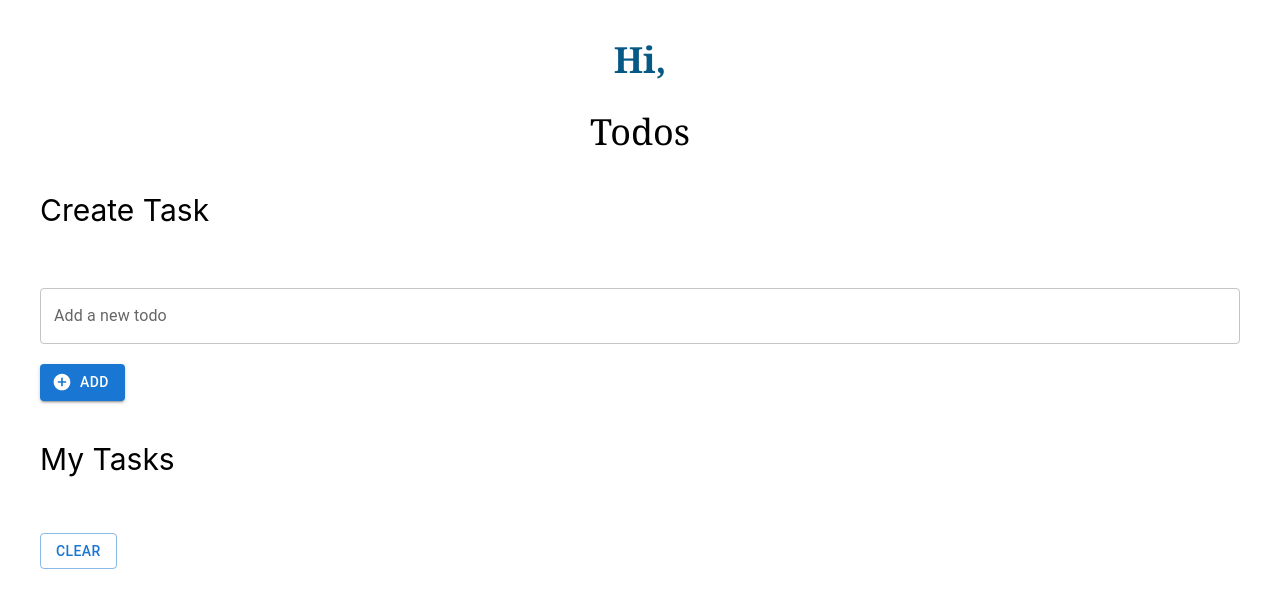
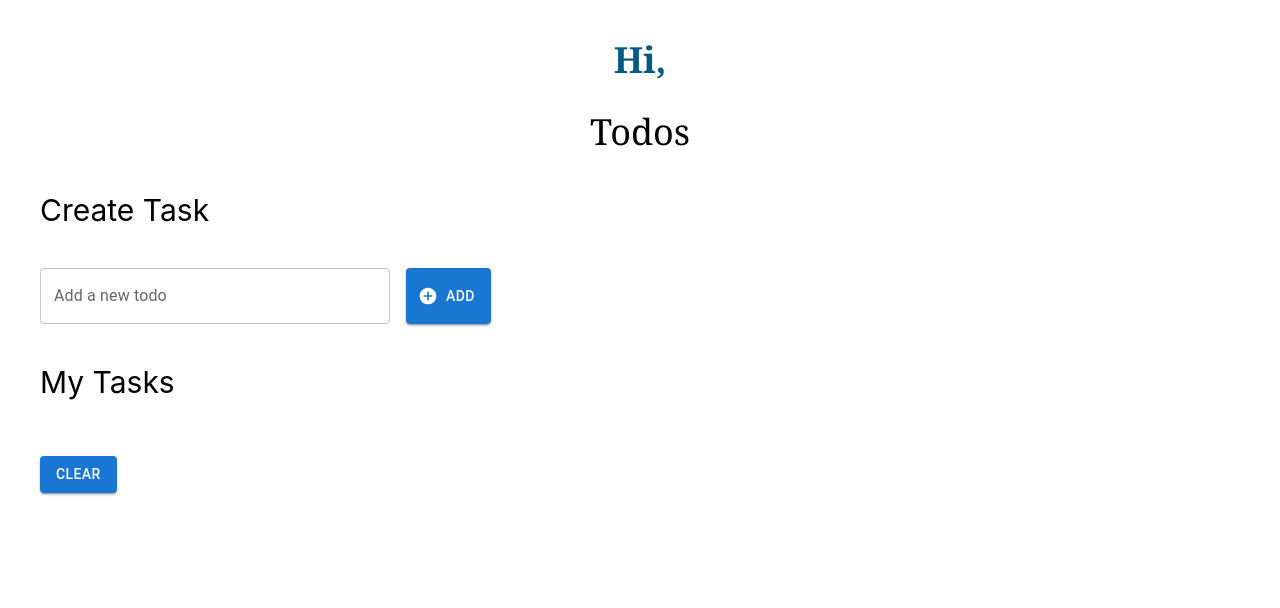
Before and after one commit to PrasannaVigneswari/NextrowTask1, a React (Create React App) app: page /Todo-list in a window 1280 px wide. Shown: the top 608 px of the page. Built offline with nearby package versions, Linux system fonts and the light colour scheme.

Commit message:
updated tasklist

```diff
--- a/src/App.js
+++ b/src/App.js
@@ -1,32 +1,11 @@
-import React, { useState } from 'react';
-import { BrowserRouter as Router, Route, Routes } from 'react-router-dom';
-import Todolist from './components/todolist/Todolist';
-import SignupForm from './components/signupform/SignupForm';
+import React from "react";
+import Routing from "./routes/Routing";
 
 function App() {
-  // Track the user's name
-  const [name, setName] = useState('');
-
-  // Function to handle login
-  const handleLogin = (username) => {
-    setName(username);
-  };
-
   return (
-    <div className="App">
-      <Router>
-        <Routes>
-          <Route
-            path="/"
-            element={<SignupForm handleLogin={handleLogin} />}
-          />
-          <Route
-            path="/Todo-list"
-            element={<Todolist name={name} />}
-          />
-        </Routes>
-      </Router>
-    </div>
-  );
+    <>
+      <Routing />
+    </>
+   );
 }
 export default App;
--- a/src/Components/SignupForm/SignupForm.js
+++ b/src/Components/SignupForm/SignupForm.js
@@ -1,11 +1,8 @@
 import React, { useState } from "react";
-import TextField from "@mui/material/TextField";
-import Button from "@mui/material/Button";
-import Avatar from "@mui/material/Avatar";
+import { Button, Avatar, Typography, Grid, TextField } from "@mui/material";
 import LockOutlinedIcon from "@mui/icons-material/LockOutlined";
-import Typography from "@mui/material/Typography";
-import Grid from "@mui/material/Grid";
 import { useNavigate } from "react-router-dom";
+import { validateEmail, validatePassword } from "../../utils/validation";
 
 const SignupForm = () => {
   const [formData, setFormData] = useState({
@@ -30,21 +27,19 @@ const SignupForm = () => {
     });
   };
 
-
   const handleSubmit = (e) => {
     e.preventDefault();
     setIsSubmitted(true);
     setValidationMessages({});
 
-    const validateEmail = (email) => {
-    const emailRegex = /^[A-Z0-9._%+-]+@[A-Z0-9.-]+\.[A-Z]{2,}$/i; //emailRegex is a regular expression that matches common email address patterns.
-    // use .test(email) method checks if the provided email matches the regular expression pattern
-    return emailRegex.test(email);
-  }; //
-
     if (!validateEmail(formData.email)) {
       //check Email adress is valid or not
       setValidationMessages({ email: "Invalid email address" }); // Set an error message for the email field.
+    } else if (!validatePassword(formData.password)) {
+      setValidationMessages({
+        password:
+          "password should have atleast 1 capital letter, 1 numeric and 1  special character",
+      });
     } else {
       history(`/Todo-list?name=${formData.firstName}`);
       // If the email address is valid, navigate to the Todo-list page with the user's first name.
@@ -119,6 +114,8 @@ const SignupForm = () => {
             sx={{ m: 1, width: "43ch" }}
             value={formData.password}
             onChange={handleChange}
+            error={validationMessages.password && isSubmitted}
+            helperText={validationMessages.password}
           />
 
           <Button
--- a/src/Components/Todolist/Todolist.js
+++ b/src/Components/Todolist/Todolist.js
@@ -1,28 +1,26 @@
-import React, { useState, useEffect } from 'react';
-import { useLocation } from 'react-router-dom';
-import TextField from '@mui/material/TextField';
-import Button from '@mui/material/Button';
-import List from '@mui/material/List';
-import ListItem from '@mui/material/ListItem';
-import Checkbox from '@mui/material/Checkbox';
-import IconButton from '@mui/material/IconButton';
-import DeleteIcon from '@mui/icons-material/Delete';
-import { AddCircle } from '@mui/icons-material';
+import React, { useState, useEffect } from "react";
+import { useLocation } from "react-router-dom";
+import {TextField,Button,List,ListItem,Checkbox,IconButton,} from "@mui/material";
+import { AddCircle, Delete as DeleteIcon } from "@mui/icons-material";
+import ConfirmationDialog from "../../utils/ConfirmationDialog";
 
 const Todolist = () => {
   const location = useLocation();
   const searchParams = new URLSearchParams(location.search);
-  const name = searchParams.get('name');
+  const name = searchParams.get("name");
 
   const [idCounter, setIdCounter] = useState(0);
   const [todos, setTodos] = useState([]);
-  const [newTodo, setNewTodo] = useState('');
-  const [error, setError] = useState('');
+  const [newTodo, setNewTodo] = useState("");
+  const [error, setError] = useState("");
+  const [isConfirmationDialogOpen, setIsConfirmationDialogOpen] =useState(false);
+  const [deleteConfirmationOpen, setDeleteConfirmationOpen] = useState(false);
+  const [deleteIndex, setDeleteIndex] = useState(null);
 
   // Load tasks from local storage
   useEffect(() => {
-    if (localStorage.getItem('localTasks')) {
-      const storedList = JSON.parse(localStorage.getItem('localTasks'));
+    if (localStorage.getItem("localTasks")) {
+      const storedList = JSON.parse(localStorage.getItem("localTasks"));
       setTodos(storedList);
       setIdCounter(storedList.length);
     }
@@ -30,13 +28,19 @@ const Todolist = () => {
 
   // Save tasks to local storage
   const saveTasks = (tasks) => {
-    localStorage.setItem('localTasks', JSON.stringify(tasks));
+    localStorage.setItem("localTasks", JSON.stringify(tasks));
   };
 
   // Add a new task
   const addTodo = () => {
-    if (newTodo.trim() === '') {
-      setError('Task cannot be empty');
+    if (newTodo.trim() === "") {
+      setError("Task cannot be empty");
+      return;
+    }
+    if (
+      todos.some((todo) => todo.title.toLowerCase() === newTodo.toLowerCase())
+    ) {
+      setError("Task already exists");
       return;
     }
 
@@ -46,10 +50,8 @@ const Todolist = () => {
     };
 
     setTodos((prevTodos) => [...prevTodos, newTask]);
-    setNewTodo('');
-    setError('');
-
-    // Increment the ID counter for the next task
+    setNewTodo("");
+    setError("");
     setIdCounter(idCounter + 1);
     saveTasks([...todos, newTask]);
   };
@@ -57,7 +59,7 @@ const Todolist = () => {
   // Handle changes in the new task input
   const handleNewTodoChange = (e) => {
     setNewTodo(e.target.value);
-    setError('');
+    setError("");
   };
 
   // Toggle task completion
@@ -67,52 +69,101 @@ const Todolist = () => {
     setTodos(updatedTodos);
     saveTasks(updatedTodos);
   };
-
-  // Delete a task
-  const deleteTodo = (index) => {
-    const confirmation = window.confirm('Are you sure you want to delete?');
-    if (confirmation) {
-      const updatedTodos = [...todos];
-      updatedTodos.splice(index, 1);
-      setTodos(updatedTodos);
-      saveTasks(updatedTodos);
-    }
+  const openDeleteConfirmation = (index) => {
+    setDeleteConfirmationOpen(true);
+    setDeleteIndex(index);
   };
 
-  // Clear tasks with confirmation
-  const handleClear = () => {
-    const confirmation = window.confirm('Are you sure you want to clear?');
-    if (confirmation) {
-      setTodos([]);
-      localStorage.removeItem('localTasks');
-    }
+  const handleDeleteConfirmation = () => {
+    const updatedTodos = [...todos];
+    updatedTodos.splice(deleteIndex, 1);
+    setTodos(updatedTodos);
+    saveTasks(updatedTodos);
+    setDeleteConfirmationOpen(false);
+  };
+
+  const clearTodos = () => {
+    setDeleteIndex(null);
+    setIsConfirmationDialogOpen(true);
+  };
+
+  const handleClearConfirmed = () => {
+    setTodos([]);
+    localStorage.removeItem("localTasks");
+    setIsConfirmationDialogOpen(false);
   };
 
   return (
     <div className="p-10 h-screen">
-      <h1 className='text-4xl font-serif font-semibold text-sky-800 text-center'>Hi, {name}</h1>
+      <h1 className="text-4xl font-serif font-semibold text-sky-800 text-center">
+        Hi, {name}
+      </h1>
       <h1 className="text-4xl text-center font-serif mt-8">Todos</h1>
       <h2 className="text-3xl mt-10">Create Task</h2>
 
-      <div className="mt-10">
-        <TextField label="Add a new todo" variant="outlined" sx={{ marginTop: '20px' }} fullWidth value={newTodo} onChange={handleNewTodoChange} />
-        <Button variant="contained" className="hover:bg-cyan-400 primary" sx={{ marginTop: '20px' }} startIcon={<AddCircle />} onClick={addTodo}>Add</Button>
-        {error && <p className="text-red-500 mt-2">{error}</p>}
+      <div className="flex gap-4 mt-10">
+        <TextField
+          label="Add a new todo"
+          variant="outlined"
+          sx={{ width: "350px" }}
+          value={newTodo}
+          onChange={handleNewTodoChange}
+        />
+        <Button
+          variant="contained"
+          className="hover:bg-cyan-400 primary"
+          startIcon={<AddCircle />}
+          onClick={addTodo}
+        >
+          Add
+        </Button>
+
       </div>
+      {error && <p className="text-red-500 mt-2">{error}</p>}
 
       <h4 className="text-3xl mt-10 mb-5">My Tasks</h4>
       <List>
         {todos.map((todo, index) => (
-          <ListItem key={todo.id} className="flex items-center bg-cyan-100 rounded mt-5 shadow-md max-w-screen-sm">
-            <Checkbox onClick={() => toggleCompletion(index)} checked={todo.completed} />
+          <ListItem
+            key={todo.id}
+            className="flex items-center bg-cyan-100 rounded mt-5 shadow-md max-w-screen-sm"
+          >
+            <Checkbox
+              onClick={() => toggleCompletion(index)}
+              checked={todo.completed}
+            />
             <span>{todo.title}</span>
             <div className="ml-auto">
-              <IconButton onClick={() => deleteTodo(index)}><DeleteIcon /></IconButton>
+              <IconButton onClick={() => openDeleteConfirmation(index)}>
+                {" "}
+                <DeleteIcon />
+              </IconButton>
+              <ConfirmationDialog
+                open={deleteConfirmationOpen}
+                onClose={() => setDeleteConfirmationOpen(false)}
+                onConfirm={handleDeleteConfirmation}
+                title="Confirm Deletion"
+                content="Are you sure you want to delete this task?"
+              />
             </div>
           </ListItem>
         ))}
       </List>
-      <Button variant="outlined" sx={{ marginTop: '20px' }} onClick={handleClear}>Clear</Button>
+
+      <Button
+        variant="contained"
+        sx={{ marginTop: "20px" }}
+        onClick={clearTodos}
+      >
+        Clear
+      </Button>
+      <ConfirmationDialog
+        open={isConfirmationDialogOpen}
+        onClose={() => setIsConfirmationDialogOpen(false)}
+        onConfirm={handleClearConfirmed}
+        title="Confirmation"
+        content="Are you sure you want to clear?"
+      />
     </div>
   );
 };
--- /dev/null
+++ b/src/routes/Routing.js
@@ -0,0 +1,19 @@
+import React from "react";
+import { BrowserRouter as Router, Route, Routes } from 'react-router-dom';
+import SignupForm from "../components/signupform/SignupForm";
+import Todolist from "../components/todolist/Todolist";
+
+const Routing = () => {
+  return (
+    <>
+      <Router>
+        <Routes>
+          <Route path="/" element={<SignupForm />} />
+          <Route path="/Todo-list" element={<Todolist />} />
+        </Routes>
+      </Router>
+    </>
+  );
+};
+
+export default Routing;
--- /dev/null
+++ b/src/utils/ConfirmationDialog.js
@@ -0,0 +1,19 @@
+import React from 'react';
+import { Dialog, DialogActions, DialogContent, DialogContentText, DialogTitle, Button } from '@mui/material';
+
+const ConfirmationDialog = ({open, onClose, onConfirm, title, content,}) => {
+  return (
+    <Dialog open={open} onClose={onClose}>
+      <DialogTitle>{title}</DialogTitle>
+      <DialogContent>
+        <DialogContentText>{content}</DialogContentText>
+      </DialogContent>
+      <DialogActions>
+        <Button onClick={onClose} color="primary">Cancel</Button>
+        <Button onClick={onConfirm} color="primary">Confirm</Button>
+      </DialogActions>
+    </Dialog>
+  );
+};
+
+export default ConfirmationDialog;
--- /dev/null
+++ b/src/utils/validation.js
@@ -0,0 +1,12 @@
+export const validateEmail = (email) => {
+    const emailRegex = /^[A-Z0-9._%+-]+@[A-Z0-9.-]+\.[A-Z]{2,}$/i;
+    return emailRegex.test(email);
+  };
+
+  export const validatePassword = (password) => {
+    if (password.length < 5) {
+      return false;
+    }
+    const specialCharacters = /[!@#$%^&*()_+{}[\]:;<>,.?~\\-]/;
+    return specialCharacters.test(password);
+  };
```
